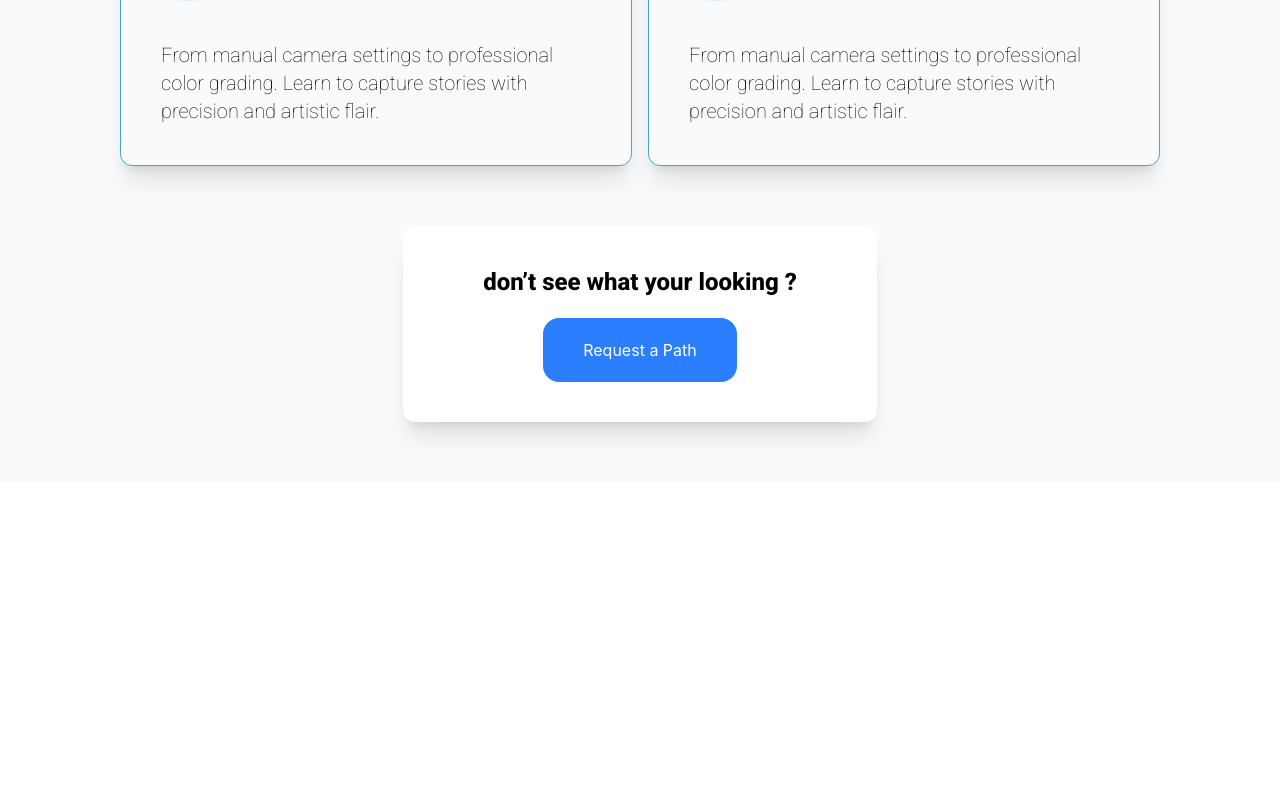
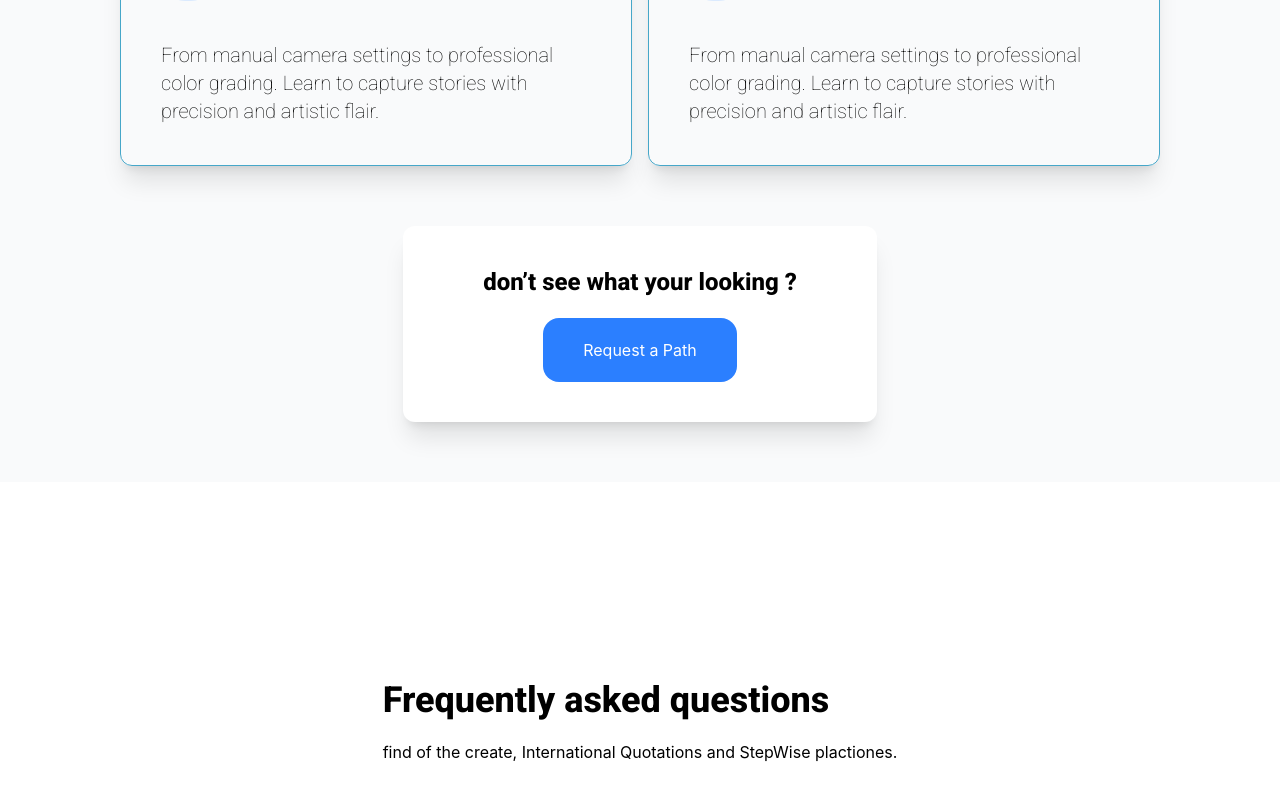
Before and after one commit to Step-Wise-Roadmaps/Step-Wise, a React (Vite) app in the folder Frontend/: page / in a window 1280 px wide. Shown: the part 2134-2934 px from the top of the page. Before the commit the page ends 2616 px from the top, so only its background shows below. Built offline with nearby package versions, Linux system fonts and the light colour scheme.

Commit message:
feat: start dev FAQ

```diff
--- a/Frontend/src/page/Hero.jsx
+++ b/Frontend/src/page/Hero.jsx
@@ -152,6 +152,18 @@ function Hero() {
                     </div>
                 </div>
 
+                <div className='mt-10'>
+                    <div className='flex flex-col h-[50vh] justify-center items-center'>
+                        <div className=''>
+                            <h1 className='roboto-extrabold text-4xl'>Frequently asked questions</h1>
+                            <p className='mt-5'>find of the create, International Quotations and StepWise plactiones.</p>
+                            <div>
+
+                            </div>
+                        </div>
+                    </div>
+                </div>
+
             </div>
         </>
     )
```
